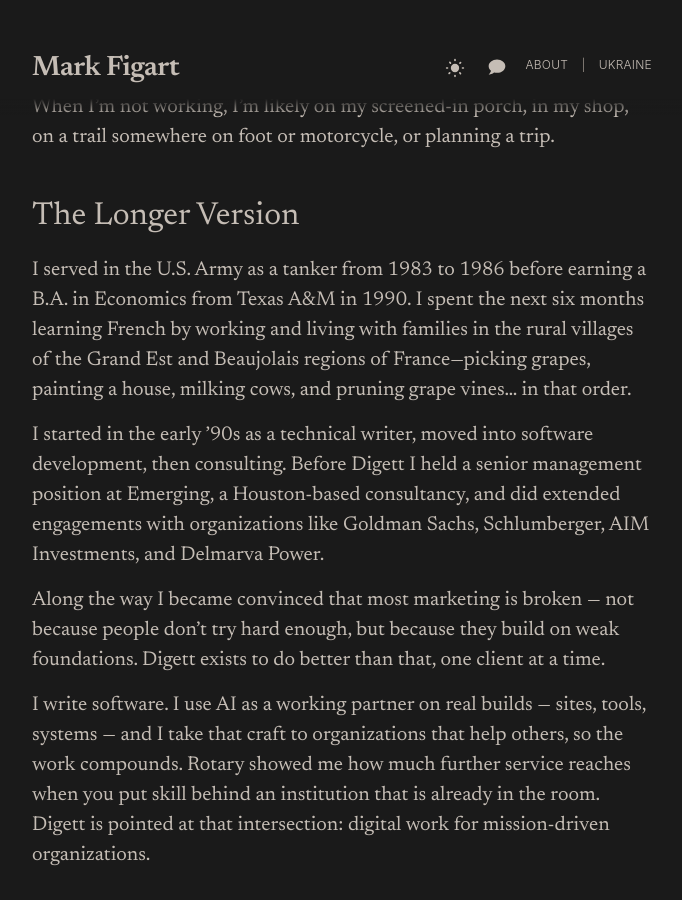
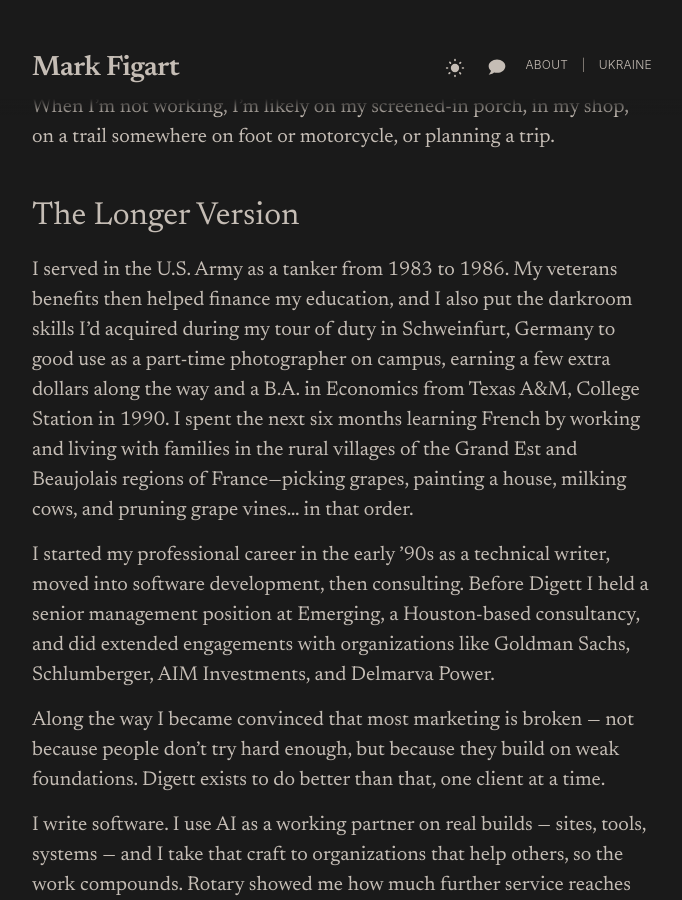
Before and after one commit to figart/60, a Jekyll site: the page built from _pages/about.markdown, in a window 1280 px wide and 900 px high, scrolled down 927 px. Shown: the whole window, without its empty margins (298-980 px from the left). Built offline with Jekyll 4.4.1, drawn with Linux system fonts in a browser that asks for light colours.

Commit message:
Expand the about page Army-to-A&M story and career opener.
Co-authored-by: Cursor <cursoragent@cursor.com>

```diff
--- a/_pages/about.markdown
+++ b/_pages/about.markdown
@@ -17,9 +17,9 @@ When I'm not working, I'm likely on my screened-in porch, in my shop, on a trail
 
 ## The Longer Version
 
-I served in the U.S. Army as a tanker from 1983 to 1986 before earning a B.A. in Economics from Texas A&M in 1990. I spent the next six months learning French by working and living with families in the rural villages of the Grand Est and Beaujolais regions of France—picking grapes, painting a house, milking cows, and pruning grape vines... in that order.
+I served in the U.S. Army as a tanker from 1983 to 1986. My veterans benefits then helped finance my education, and I also put the darkroom skills I'd acquired during my tour of duty in Schweinfurt, Germany to good use as a part-time photographer on campus, earning a few extra dollars along the way and a B.A. in Economics from Texas A&M, College Station in 1990. I spent the next six months learning French by working and living with families in the rural villages of the Grand Est and Beaujolais regions of France—picking grapes, painting a house, milking cows, and pruning grape vines... in that order.
 
-I started in the early '90s as a technical writer, moved into software development, then consulting. Before Digett I held a senior management position at Emerging, a Houston-based consultancy, and did extended engagements with organizations like Goldman Sachs, Schlumberger, AIM Investments, and Delmarva Power.
+I started my professional career in the early '90s as a technical writer, moved into software development, then consulting. Before Digett I held a senior management position at Emerging, a Houston-based consultancy, and did extended engagements with organizations like Goldman Sachs, Schlumberger, AIM Investments, and Delmarva Power.
 
 Along the way I became convinced that most marketing is broken — not because people don't try hard enough, but because they build on weak foundations. Digett exists to do better than that, one client at a time.
 
```
